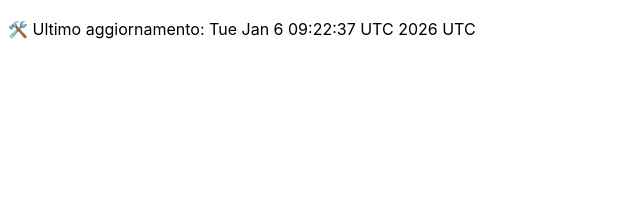
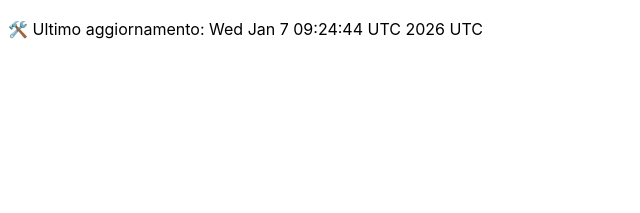
Before and after one commit to DanteTrb/DanteTrb.github.io, a Jekyll site: the page built from badges.md, in a window 1280 px wide. Shown: the top 213 px of the page, without its empty margins (0-640 px from the left). Built offline with Jekyll 4.4.1, drawn with Linux system fonts in a browser that asks for light colours; our own code applies the rules of GitHub Pages for plain Markdown files.

Commit message:
🛠️ Aggiornamento automatico badge

```diff
--- a/badges.md
+++ b/badges.md
@@ -1 +1 @@
-🛠️ Ultimo aggiornamento: Tue Jan  6 09:22:37 UTC 2026 UTC
+🛠️ Ultimo aggiornamento: Wed Jan  7 09:24:44 UTC 2026 UTC
```
